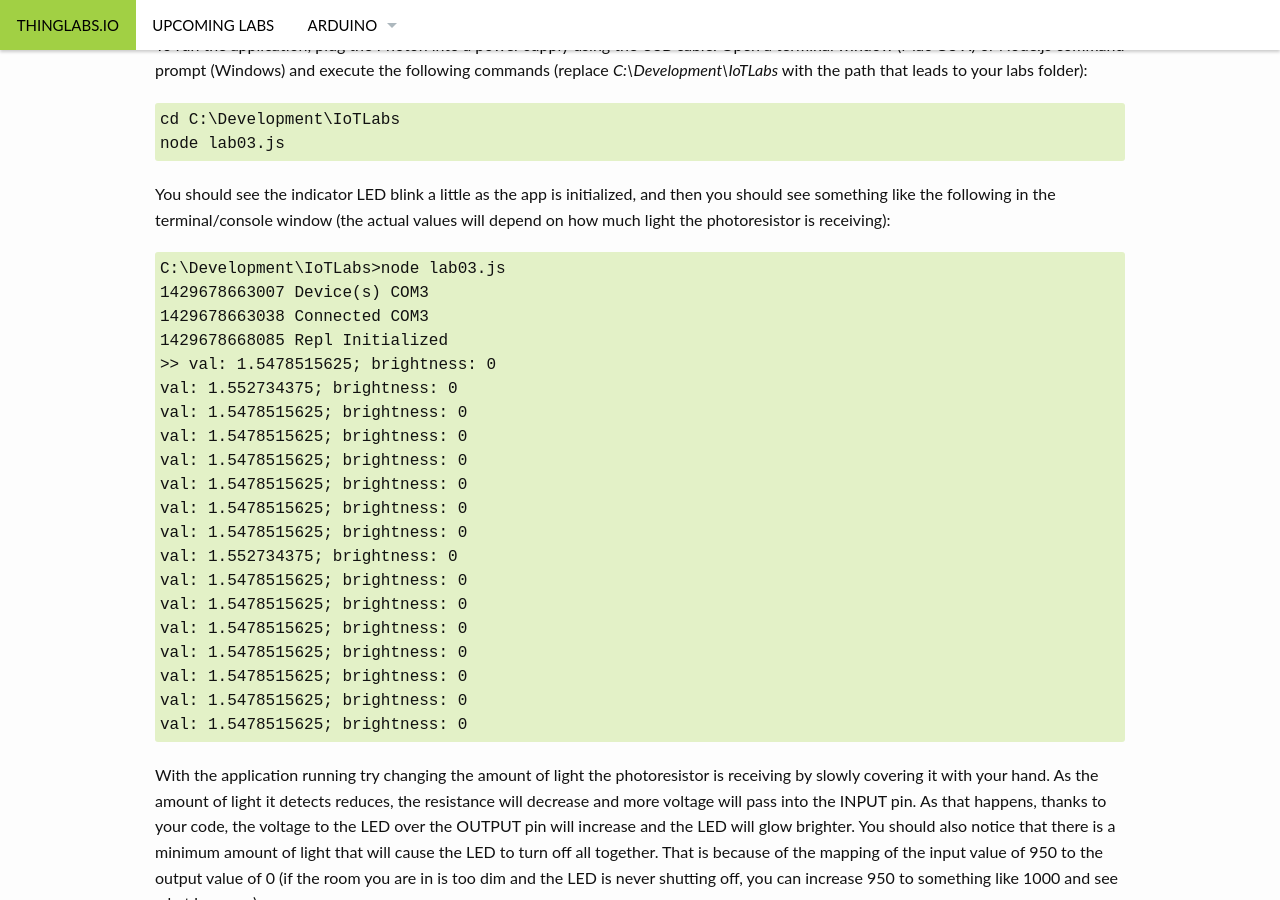
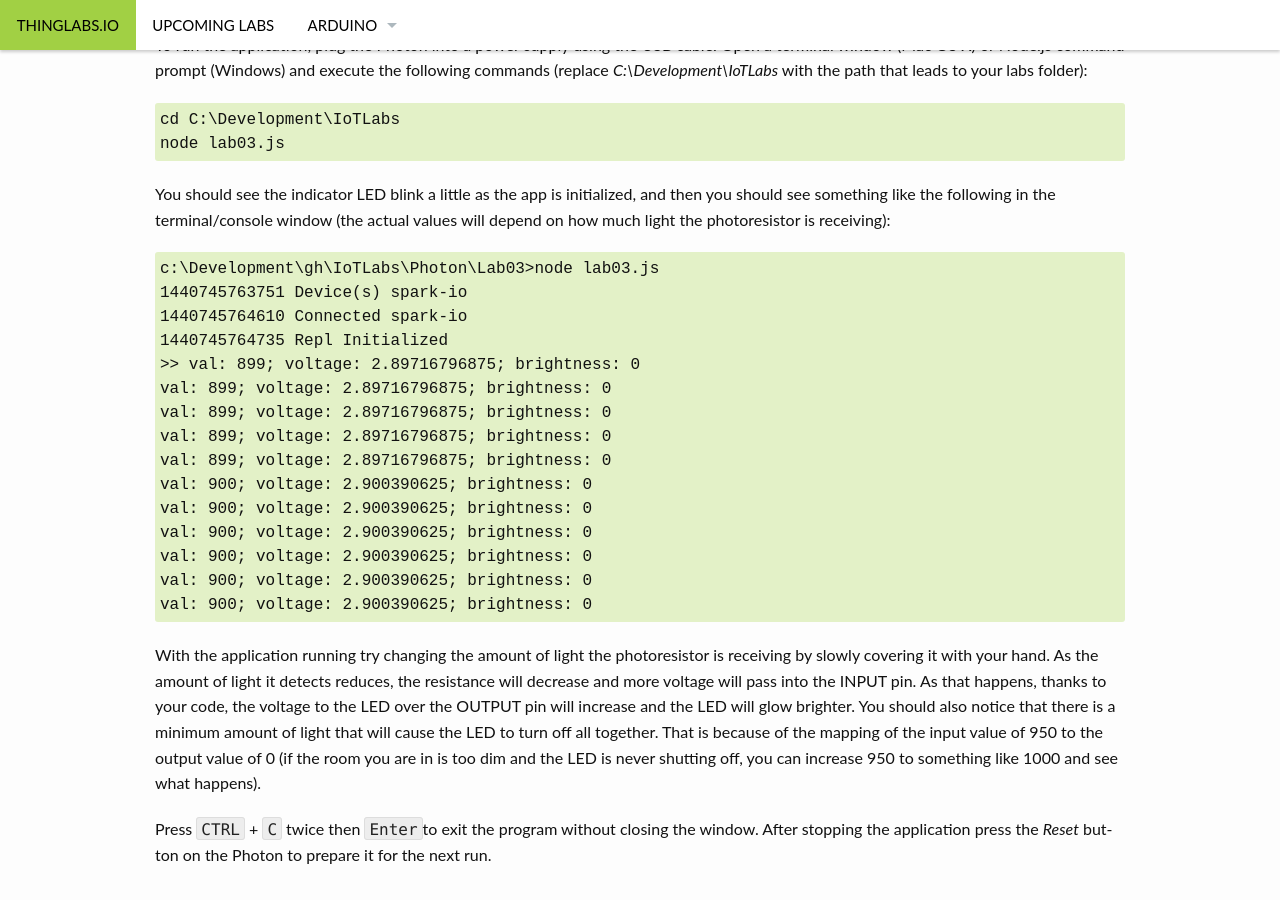
Before and after one commit to ThingLabsIo/ThingLabsIo.github.io, a Jekyll site: the page built from pages/photon-lab003.md, in a window 1280 px wide and 900 px high, scrolled down 6317 px. Built offline with Jekyll 4.4.1, drawn with Linux system fonts in a browser that asks for light colours.

Commit message:
Updated output example

```diff
--- a/pages/photon-lab003.md
+++ b/pages/photon-lab003.md
@@ -188,26 +188,21 @@ node lab03.js
 
 You should see the indicator LED blink a little as the app is initialized, and then you should see something like the following in the terminal/console window (the actual values will depend on how much light the photoresistor is receiving):
 <pre>
-C:\Development\IoTLabs>node lab03.js
-1429678663007 Device(s) COM3
-1429678663038 Connected COM3
-1429678668085 Repl Initialized
->> val: 1.5478515625; brightness: 0
-val: 1.552734375; brightness: 0
-val: 1.5478515625; brightness: 0
-val: 1.5478515625; brightness: 0
-val: 1.5478515625; brightness: 0
-val: 1.5478515625; brightness: 0
-val: 1.5478515625; brightness: 0
-val: 1.5478515625; brightness: 0
-val: 1.552734375; brightness: 0
-val: 1.5478515625; brightness: 0
-val: 1.5478515625; brightness: 0
-val: 1.5478515625; brightness: 0
-val: 1.5478515625; brightness: 0
-val: 1.5478515625; brightness: 0
-val: 1.5478515625; brightness: 0
-val: 1.5478515625; brightness: 0
+c:\Development\gh\IoTLabs\Photon\Lab03>node lab03.js
+1440745763751 Device(s) spark-io
+1440745764610 Connected spark-io
+1440745764735 Repl Initialized
+>> val: 899; voltage: 2.89716796875; brightness: 0
+val: 899; voltage: 2.89716796875; brightness: 0
+val: 899; voltage: 2.89716796875; brightness: 0
+val: 899; voltage: 2.89716796875; brightness: 0
+val: 899; voltage: 2.89716796875; brightness: 0
+val: 900; voltage: 2.900390625; brightness: 0
+val: 900; voltage: 2.900390625; brightness: 0
+val: 900; voltage: 2.900390625; brightness: 0
+val: 900; voltage: 2.900390625; brightness: 0
+val: 900; voltage: 2.900390625; brightness: 0
+val: 900; voltage: 2.900390625; brightness: 0
 </pre>
 
 With the application running try changing the amount of light the photoresistor is receiving by slowly covering it with your hand. As the amount of light it detects reduces, the resistance will decrease and more voltage will pass into the INPUT pin. As that happens, thanks to your code, the voltage to the LED over the OUTPUT pin will increase and the LED will glow brighter. You should also notice that there is a minimum amount of light that will cause the LED to turn off all together. That is because of the mapping of the input value of 950 to the output value of 0 (if the room you are in is too dim and the LED is never shutting off, you can increase 950 to something like 1000 and see what happens).
```
